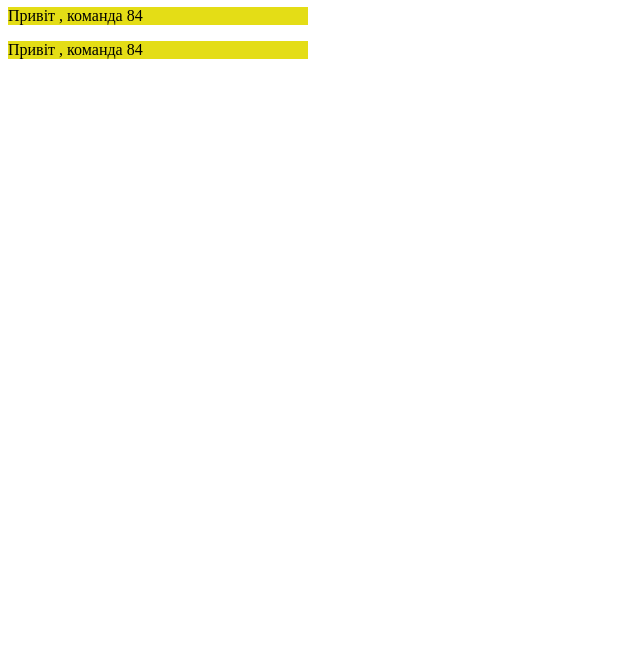
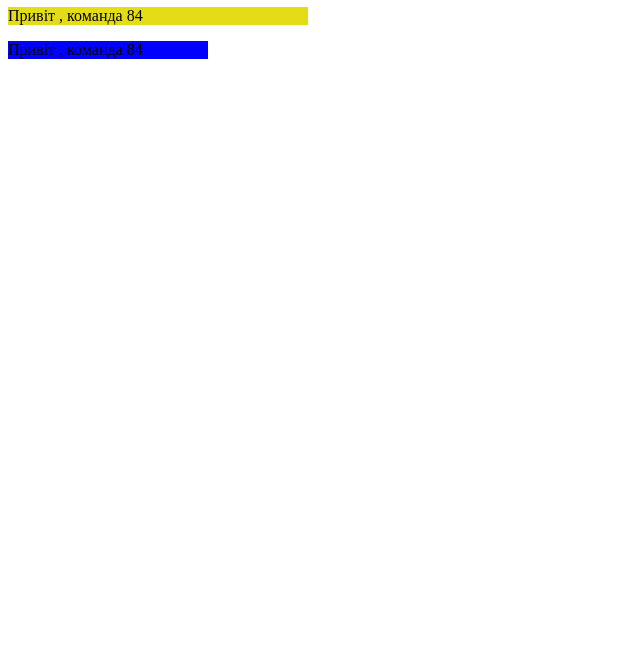
Before and after one commit to EduardMLT/newf2, a plain HTML site: page index.html in a window 1280 px wide. Shown: the part 147-800 px from the top of the page, without its empty margins (0-640 px from the left). Drawn offline with Linux system fonts and the light colour scheme.

Commit message:
initial commit

```diff
--- a/index.html
+++ b/index.html
@@ -10,6 +10,6 @@
   <body>
     <h1 class="world">HELLO world 2023 !!!!!!</h1>
     <p class="hello">Привіт , команда 84</p>
-    <p class="hello">Привіт , команда 84</p>
+    <p class="world">Привіт , команда 84</p>
   </body>
 </html>
```
